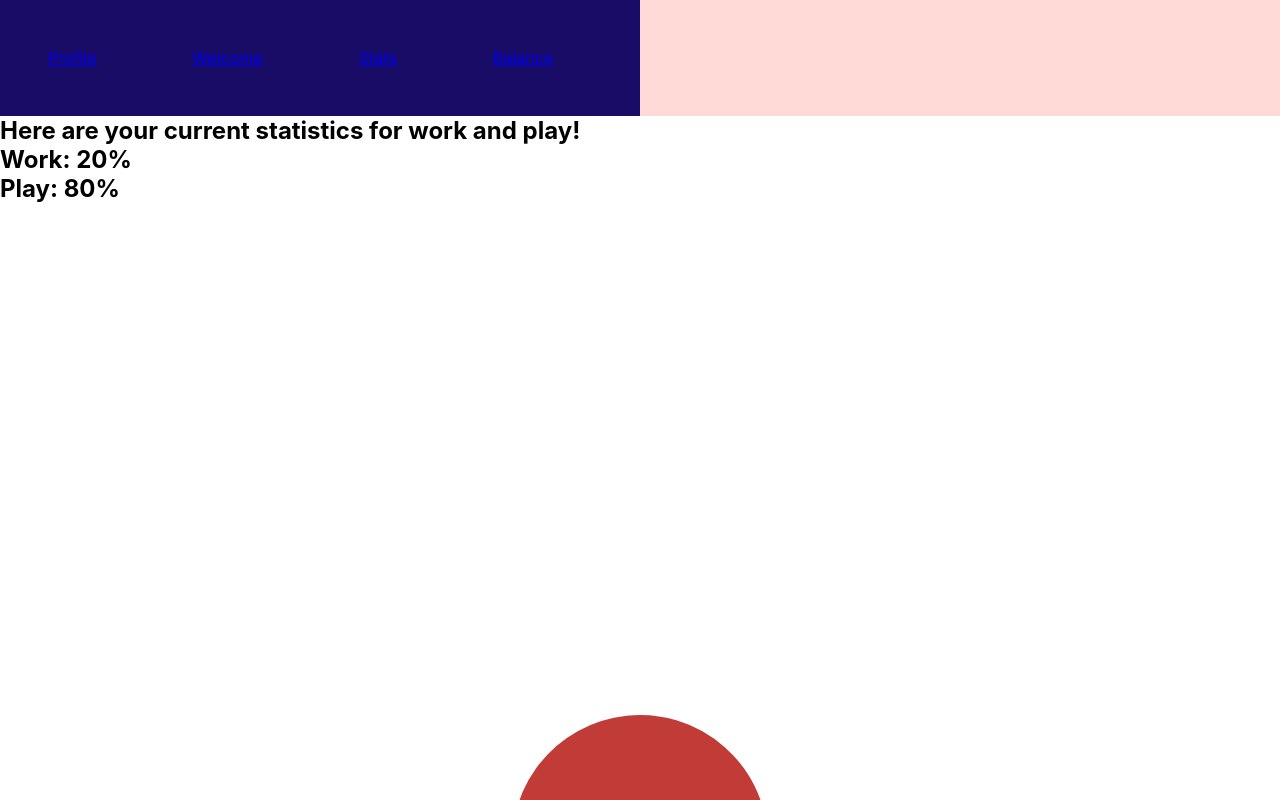
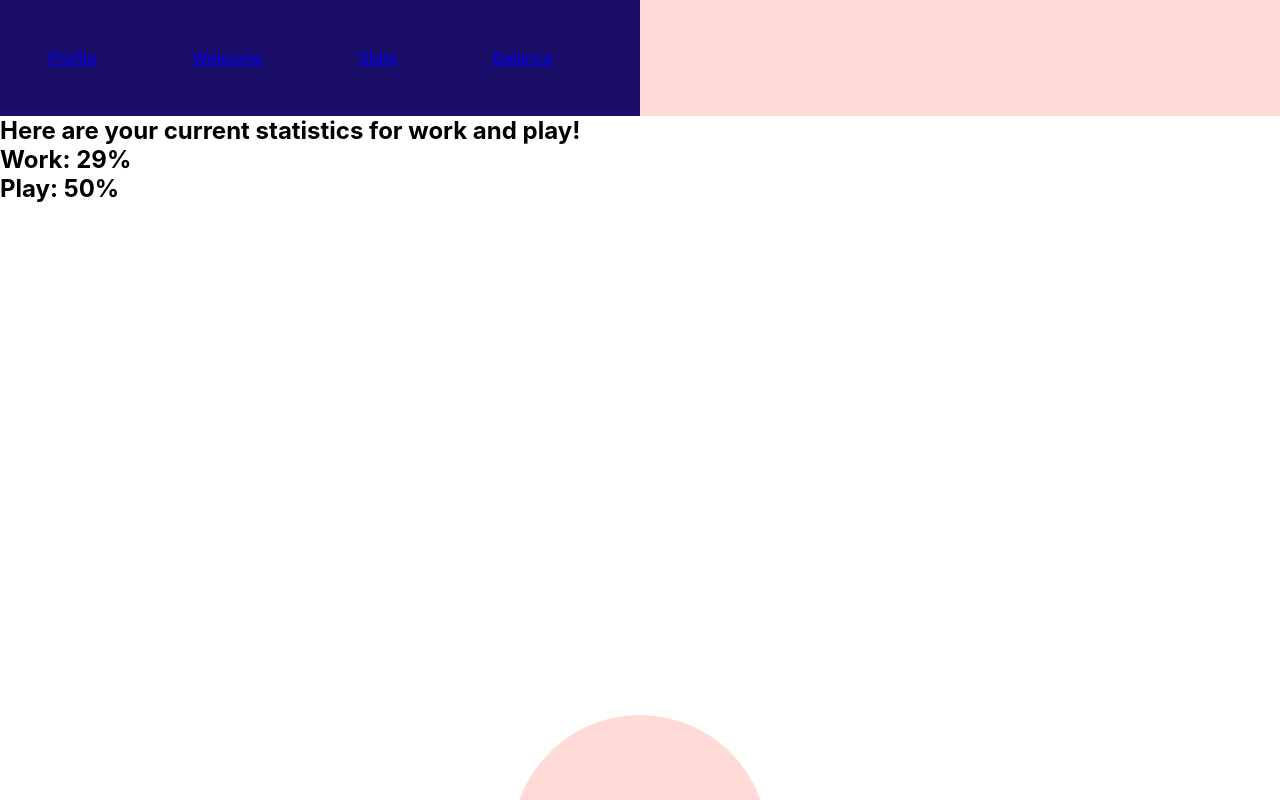
Before and after one commit to fac20/INCK-Front-End, a React (Create React App) app: page /stats in a window 1280 px wide. Shown: the top 800 px of the page. Built offline with nearby package versions, Linux system fonts and the light colour scheme.

Commit message:
Change piechart Co-authored-by: Glenroy-Terence (Terry) <glenroyterence@gmail.com>

```diff
--- a/src/App.js
+++ b/src/App.js
@@ -26,7 +26,7 @@ function App() {
           </Route>
           <Route path="/stats">
             {/* potentially could be integrated */}
-            <Stats work="20" play="80" free="10" />
+            <Stats work="29" play="50" />
           </Route>
           <Route path="/balance">
             <Balance />
--- a/src/components/stats.js
+++ b/src/components/stats.js
@@ -11,8 +11,8 @@ export function Stats(props) {
         <PieChart
           radius={10}
           data={[
-            { title: "work", value: parseInt(props.work), color: "#E38627" },
-            { title: "play", value: parseInt(props.play), color: "#C13C37" },
+            { title: "work", value: parseInt(props.work), color: "#190C66" },
+            { title: "play", value: parseInt(props.play), color: "#FFDAD7" },
           ]}
         />
         ;
```
